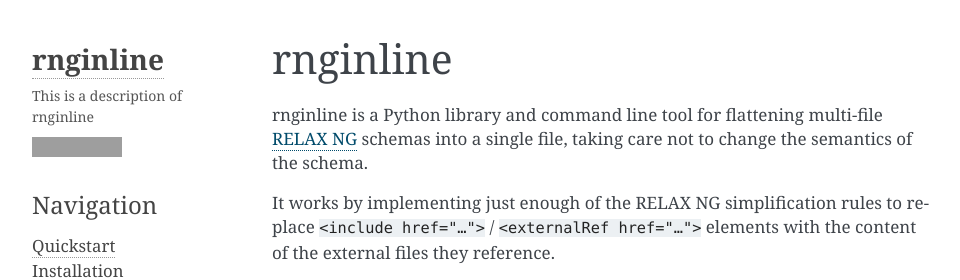
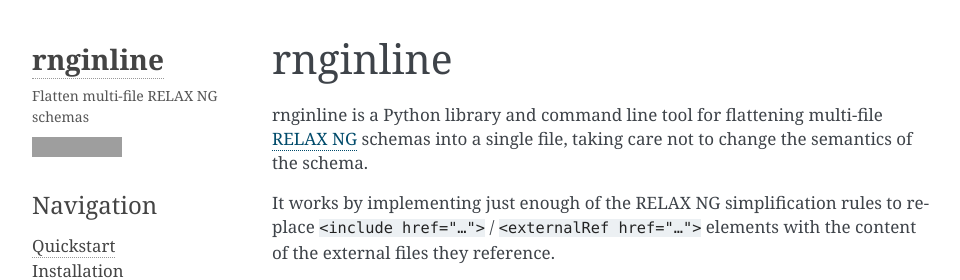
Before and after one commit to h4l/rnginline, a Sphinx documentation site: the page built from docs/index.rst, in a window 1280 px wide, cut to the strip 0-280 px from the top of the page. Shown: the whole strip, without its empty margins (148-1108 px from the left). Built offline with Sphinx 7.4.7, drawn with Linux system fonts in a browser that asks for light colours; grey boxes are pictures that could not be loaded.

Commit message:
Add desc to docs conf

```diff
--- a/docs/conf.py
+++ b/docs/conf.py
@@ -116,7 +116,7 @@ html_theme_options = {
     "github_button": True,
     "github_user": "h4l",
     "github_repo": "rnginline",
-    "description": "This is a description of rnginline"
+    "description": "Flatten multi-file RELAX NG schemas"
 }
 
 # The theme to use for HTML and HTML Help pages.  See the documentation for
```
